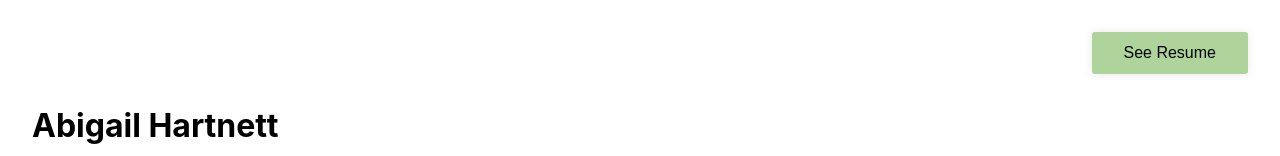
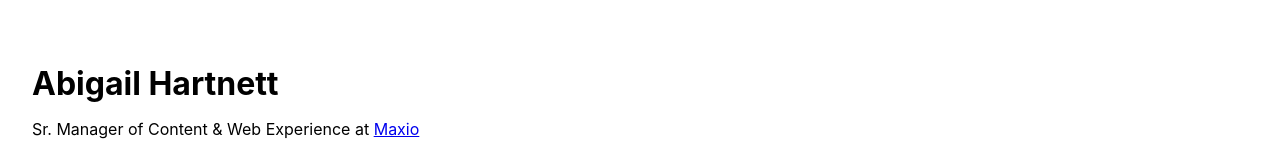
Before and after one commit to abigailhartnett/abigailhartnett.com, a React (Create React App) app: page / in a window 1280 px wide. Shown: the top 156 px of the page. Built offline with nearby package versions, Linux system fonts and the light colour scheme.

Commit message:
Hide nav button until further content is added

```diff
--- a/src/components/TopNav.js
+++ b/src/components/TopNav.js
@@ -4,9 +4,9 @@ import React from "react";
 const TopNav = () => {
   return (
     <div className="nav">
-      <button href="../resources/resume.pdf" alt="resume" className="button">
+      {/* <button href="../resources/resume.pdf" alt="resume" className="button">
         See Resume
-      </button>
+      </button> */}
       {/* <Link to="/about" alt="about page">
         About
       </Link> */}
```
